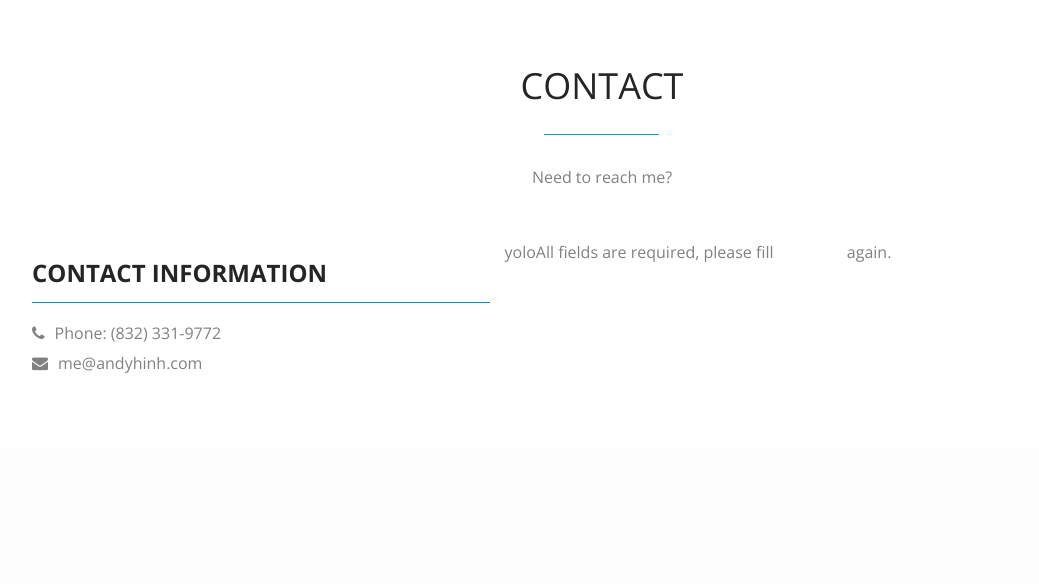
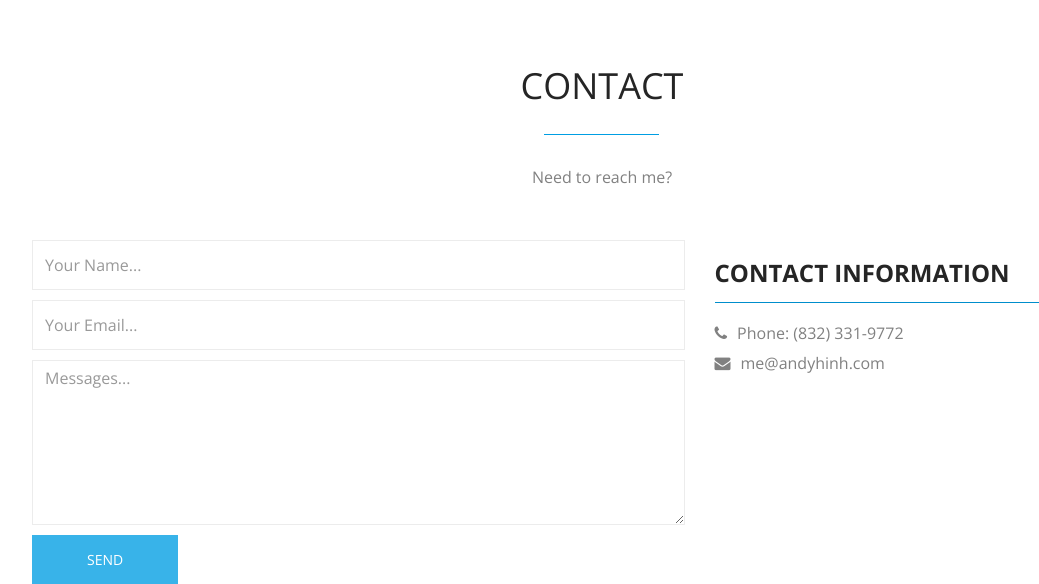
Before and after one commit to andyhinh/personalWebsite, a PHP site: page / in a window 1280 px wide. Shown: the part 2923-3507 px from the top of the page, without its empty margins (38-1077 px from the left). Before the commit the page ends 3296 px from the top, so only its background shows below. Run offline with PHP 8.4, Linux system fonts and the light colour scheme; data that the repository does not hold is empty; some libraries are stand-ins or nearby versions.

Commit message:
Fix to GET

```diff
--- a/index.php
+++ b/index.php
@@ -268,7 +268,7 @@
 						</div>
 
             <?php
-            if ($_SERVER['REQUEST_METHOD'] === 'POST')    /* display the contact form */
+            if ($_SERVER['REQUEST_METHOD'] === 'GET')    /* display the contact form */
                 {
             ?>
 
```
